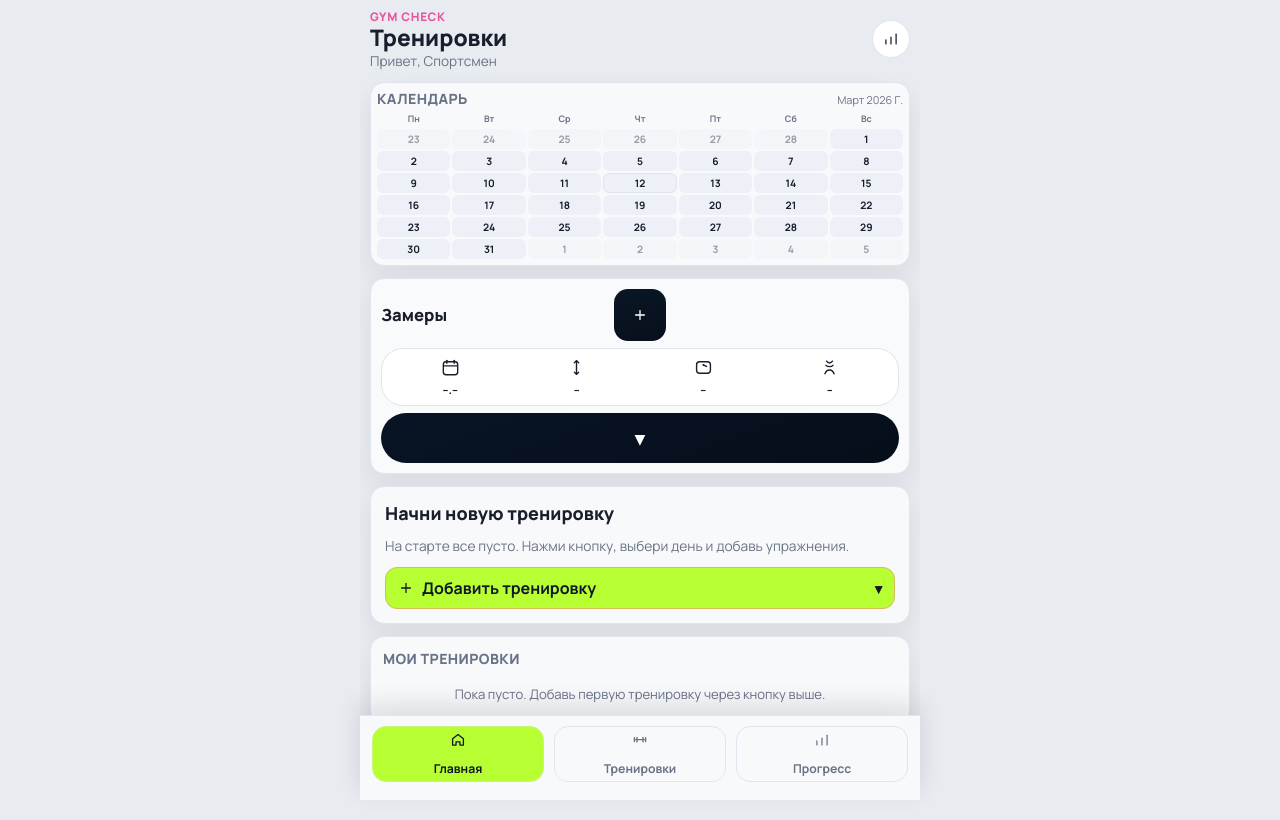
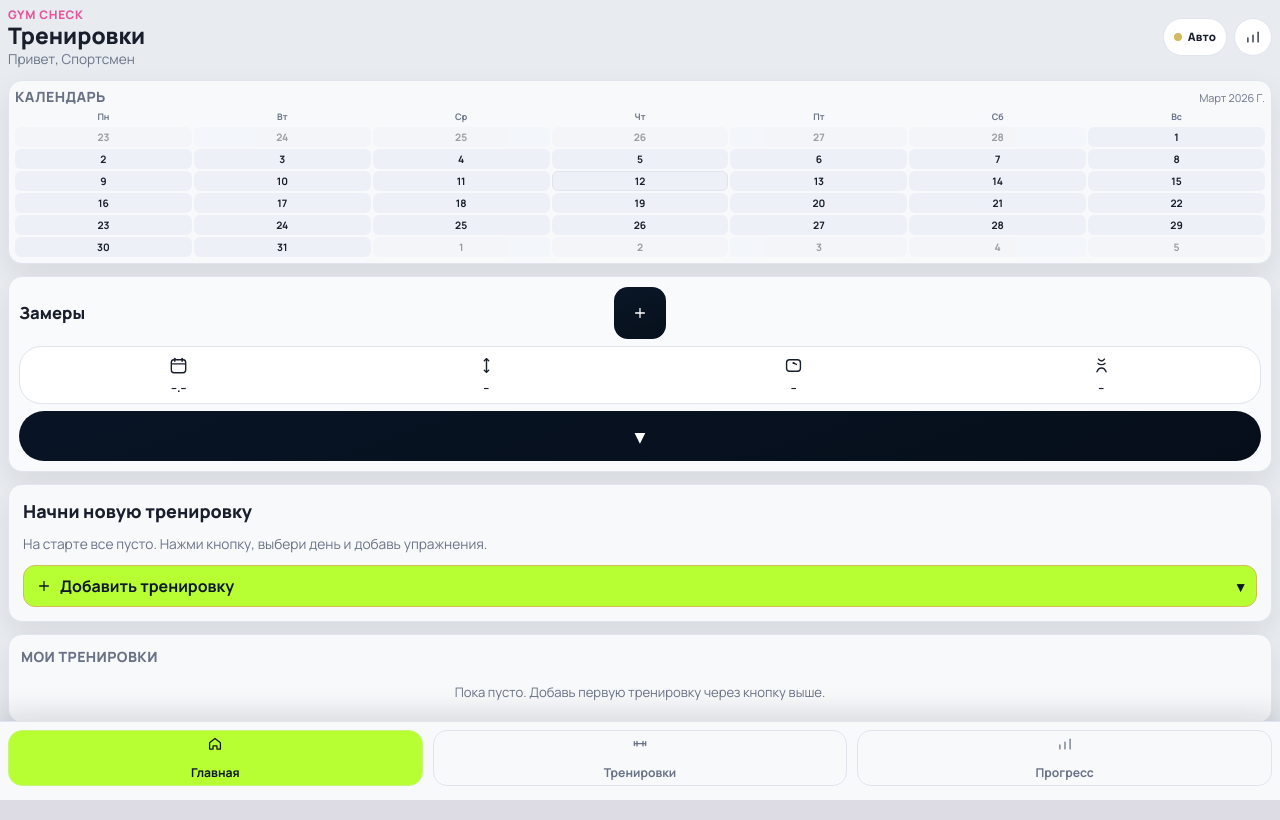
Before and after one commit to strelveles1994-dev/gum-mini-app, a React (Vite) app: page / in a window 1280 px wide. Built offline with nearby package versions, Linux system fonts and the light colour scheme.

Commit message:
feat: add theme switcher and fullscreen mini app layout

```diff
--- a/src/App.css
+++ b/src/App.css
@@ -1,10 +1,13 @@
 
 .app-shell {
   min-height: 100dvh;
+  height: 100dvh;
+  width: 100%;
   background: var(--shell-bg);
   color: var(--text-main);
   display: flex;
   flex-direction: column;
+  overflow: hidden;
 }
 
 .theme-light {
@@ -53,10 +56,11 @@
   overflow-y: auto;
   display: grid;
   gap: 12px;
-  padding: calc(env(safe-area-inset-top) + 8px) 10px 10px;
-  max-width: 560px;
+  padding: calc(env(safe-area-inset-top) + 6px) 8px 8px;
+  max-width: none;
   width: 100%;
-  margin: 0 auto;
+  margin: 0;
+  -webkit-overflow-scrolling: touch;
 }
 
 .screen-head {
@@ -68,6 +72,12 @@
 
 .screen-head-tight {
   gap: 8px;
+}
+
+.head-actions {
+  display: inline-flex;
+  align-items: center;
+  gap: 7px;
 }
 
 .head-copy {
@@ -119,6 +129,43 @@
   cursor: pointer;
   padding: 0;
   flex-shrink: 0;
+}
+
+.theme-toggle-btn {
+  min-height: 38px;
+  border-radius: 999px;
+  border: 1px solid var(--panel-border);
+  background: var(--panel-elevated);
+  color: var(--text-main);
+  display: inline-flex;
+  align-items: center;
+  gap: 6px;
+  padding: 0 10px;
+  font-size: 0.72rem;
+  font-weight: 800;
+  letter-spacing: 0.01em;
+  cursor: pointer;
+  white-space: nowrap;
+}
+
+.theme-toggle-dot {
+  width: 8px;
+  height: 8px;
+  border-radius: 50%;
+  background: var(--tone-lime);
+  flex-shrink: 0;
+}
+
+.theme-toggle-btn.mode-auto .theme-toggle-dot {
+  background: color-mix(in srgb, var(--tone-lime) 60%, var(--tone-pink));
+}
+
+.theme-toggle-btn.mode-light .theme-toggle-dot {
+  background: var(--tone-lime);
+}
+
+.theme-toggle-btn.mode-dark .theme-toggle-dot {
+  background: var(--tone-pink);
 }
 
 .avatar-img {
@@ -1610,10 +1657,10 @@
   border-top: 1px solid var(--panel-border);
   background: color-mix(in srgb, var(--panel-bg) 96%, transparent);
   backdrop-filter: blur(14px);
-  padding: 10px 12px calc(18px + env(safe-area-inset-bottom));
-  max-width: 560px;
+  padding: 8px 8px calc(14px + env(safe-area-inset-bottom));
+  max-width: none;
   width: 100%;
-  margin: 0 auto;
+  margin: 0;
   display: grid;
   grid-template-columns: repeat(3, minmax(0, 1fr));
   gap: 10px;
--- a/src/App.tsx
+++ b/src/App.tsx
@@ -18,6 +18,10 @@ type TgUser = {
 type TgWebApp = {
   ready: () => void;
   expand: () => void;
+  requestFullscreen?: () => void;
+  disableVerticalSwipes?: () => void;
+  onEvent?: (eventType: string, callback: () => void) => void;
+  offEvent?: (eventType: string, callback: () => void) => void;
   colorScheme?: "light" | "dark";
   initDataUnsafe?: { user?: TgUser };
   HapticFeedback?: {
@@ -36,6 +40,7 @@ type CustomLibraryFilter = "all" | BasePlanId;
 type AppScreen = "home" | "workout" | "progress";
 type IconName = DayPlanId | "home" | "progress" | "add" | "core";
 type MeasurementIconName = "date" | "height" | "weight" | "waist";
+type ThemeMode = "auto" | "light" | "dark";
 
 type DayPlan = {
   id: DayPlanId;
@@ -128,6 +133,7 @@ const STORAGE_KEY = "gym-check-session-v7";
 const PROFILE_STORAGE_KEY = "gym-check-profile-v3";
 const CUSTOM_PROGRAMS_KEY = "gym-check-custom-programs-v1";
 const WORKOUT_LOGS_KEY = "gym-check-workout-logs-v1";
+const THEME_MODE_KEY = "gym-check-theme-mode-v1";
 const DEFAULT_REST_SECONDS = 90;
 
 const customFilterOptions: { id: CustomLibraryFilter; label: string }[] = [
@@ -468,6 +474,19 @@ function loadWorkoutLogs(): WorkoutLog[] {
   }
 }
 
+function loadThemeMode(): ThemeMode {
+  try {
+    const raw = localStorage.getItem(THEME_MODE_KEY);
+    if (raw === "auto" || raw === "light" || raw === "dark") {
+      return raw;
+    }
+  } catch {
+    // no-op
+  }
+
+  return "auto";
+}
+
 function formatDateKey(date: Date): string {
   const year = date.getFullYear();
   const month = String(date.getMonth() + 1).padStart(2, "0");
@@ -716,7 +735,11 @@ export default function App() {
   const tg = useMemo(() => window.Telegram?.WebApp, []);
   const userName = tg?.initDataUnsafe?.user?.first_name?.trim() || "Спортсмен";
   const userPhoto = tg?.initDataUnsafe?.user?.photo_url ?? "";
-  const isDark = tg?.colorScheme === "dark";
+  const [themeMode, setThemeMode] = useState<ThemeMode>(() => loadThemeMode());
+  const [telegramColorScheme, setTelegramColorScheme] = useState<"light" | "dark">(() =>
+    tg?.colorScheme === "dark" ? "dark" : "light",
+  );
+  const isDark = themeMode === "auto" ? telegramColorScheme === "dark" : themeMode === "dark";
 
   const [screen, setScreen] = useState<AppScreen>("home");
   const [selectedPlanId, setSelectedPlanId] = useState<DayPlanId>("upper");
@@ -945,9 +968,43 @@ export default function App() {
     };
   }, [workoutLogs]);
 
+  const themeModeLabel = themeMode === "auto" ? "Авто" : themeMode === "light" ? "День" : "Ночь";
+
+  const themeModeDescription =
+    themeMode === "auto"
+      ? "Тема: авто по Telegram"
+      : themeMode === "light"
+        ? "Тема: светлая"
+        : "Тема: темная";
+
   useEffect(() => {
     tg?.ready();
     tg?.expand();
+    tg?.disableVerticalSwipes?.();
+
+    if (typeof tg?.requestFullscreen === "function") {
+      const timerId = window.setTimeout(() => {
+        try {
+          tg.requestFullscreen?.();
+        } catch {
+          // ignore unsupported fullscreen call
+        }
+      }, 120);
+
+      return () => window.clearTimeout(timerId);
+    }
+  }, [tg]);
+
+  useEffect(() => {
+    if (!tg?.onEvent) return;
+
+    const handleThemeChange = () => {
+      setTelegramColorScheme(tg.colorScheme === "dark" ? "dark" : "light");
+    };
+
+    tg.onEvent("themeChanged", handleThemeChange);
+
+    return () => tg.offEvent?.("themeChanged", handleThemeChange);
   }, [tg]);
 
   useEffect(() => {
@@ -965,6 +1022,10 @@ export default function App() {
   useEffect(() => {
     localStorage.setItem(WORKOUT_LOGS_KEY, JSON.stringify(workoutLogs));
   }, [workoutLogs]);
+
+  useEffect(() => {
+    localStorage.setItem(THEME_MODE_KEY, themeMode);
+  }, [themeMode]);
 
   useEffect(() => {
     if (!notice) return;
@@ -998,6 +1059,18 @@ export default function App() {
 
   function triggerImpact(style: "light" | "medium" | "heavy" | "rigid" | "soft" = "light") {
     tg?.HapticFeedback?.impactOccurred?.(style);
+  }
+
+  function cycleThemeMode() {
+    setThemeMode((prev) => {
+      const next = prev === "auto" ? "light" : prev === "light" ? "dark" : "auto";
+      const nextDescription =
+        next === "auto" ? "Тема: авто по Telegram" : next === "light" ? "Тема: светлая" : "Тема: темная";
+      setNotice(nextDescription);
+      return next;
+    });
+
+    triggerImpact("light");
   }
 
   function updateExercisesForPlan(planId: DayPlanId, updater: (prev: SessionExercise[]) => SessionExercise[]) {
@@ -1633,6 +1706,18 @@ export default function App() {
                 <p className="screen-subtitle">Привет, {userName}</p>
               </div>
 
+              <div className="head-actions">
+                <button
+                  type="button"
+                  className={`theme-toggle-btn mode-${themeMode}`}
+                  onClick={cycleThemeMode}
+                  aria-label={`${themeModeDescription}. Нажми, чтобы переключить режим`}
+                  title={`${themeModeDescription}. Нажми, чтобы переключить режим`}
+                >
+                  <span className="theme-toggle-dot" aria-hidden="true" />
+                  <span>{themeModeLabel}</span>
+                </button>
+
                 <button type="button" className="avatar-btn" onClick={openProgress} aria-label="Открыть прогресс">
                   {userPhoto ? (
                     <img src={userPhoto} alt={userName} className="avatar-img" />
@@ -1640,6 +1725,7 @@ export default function App() {
                     <AppIcon name="progress" className="app-icon app-icon-md" />
                   )}
                 </button>
+              </div>
             </header>
 
             <section className="home-calendar">
@@ -2056,6 +2142,18 @@ export default function App() {
                 <h2 className="screen-title-sm">{selectedPlan.title}</h2>
               </div>
 
+              <div className="head-actions">
+                <button
+                  type="button"
+                  className={`theme-toggle-btn mode-${themeMode}`}
+                  onClick={cycleThemeMode}
+                  aria-label={`${themeModeDescription}. Нажми, чтобы переключить режим`}
+                  title={`${themeModeDescription}. Нажми, чтобы переключить режим`}
+                >
+                  <span className="theme-toggle-dot" aria-hidden="true" />
+                  <span>{themeModeLabel}</span>
+                </button>
+
                 <button type="button" className="avatar-btn" onClick={openProgress} aria-label="Открыть прогресс">
                   {userPhoto ? (
                     <img src={userPhoto} alt={userName} className="avatar-img" />
@@ -2063,6 +2161,7 @@ export default function App() {
                     <AppIcon name="progress" className="app-icon app-icon-md" />
                   )}
                 </button>
+              </div>
             </header>
 
             <section className="mini-calendar" aria-label="Календарь недели">
@@ -2767,9 +2866,27 @@ export default function App() {
                 <h2 className="screen-title-sm">Статистика и упражнения</h2>
               </div>
 
-              <button type="button" className="icon-btn" onClick={() => openWorkout(selectedPlanId)} aria-label="Открыть тренировку">
+              <div className="head-actions">
+                <button
+                  type="button"
+                  className={`theme-toggle-btn mode-${themeMode}`}
+                  onClick={cycleThemeMode}
+                  aria-label={`${themeModeDescription}. Нажми, чтобы переключить режим`}
+                  title={`${themeModeDescription}. Нажми, чтобы переключить режим`}
+                >
+                  <span className="theme-toggle-dot" aria-hidden="true" />
+                  <span>{themeModeLabel}</span>
+                </button>
+
+                <button
+                  type="button"
+                  className="icon-btn"
+                  onClick={() => openWorkout(selectedPlanId)}
+                  aria-label="Открыть тренировку"
+                >
                   <AppIcon name={selectedPlan.icon} className="app-icon app-icon-md" />
                 </button>
+              </div>
             </header>
 
             <section className="profile-card">
--- a/src/index.css
+++ b/src/index.css
@@ -12,6 +12,7 @@ html,
 body,
 #root {
   min-height: 100%;
+  height: 100%;
   margin: 0;
 }
 
@@ -20,6 +21,7 @@ body {
   font-family: "Manrope", "Segoe UI", sans-serif;
   background: #dddbe3;
   color: #22252f;
+  overflow: hidden;
 }
 
 button,
```
Lines whose indentation alone changed are shown as unchanged.
